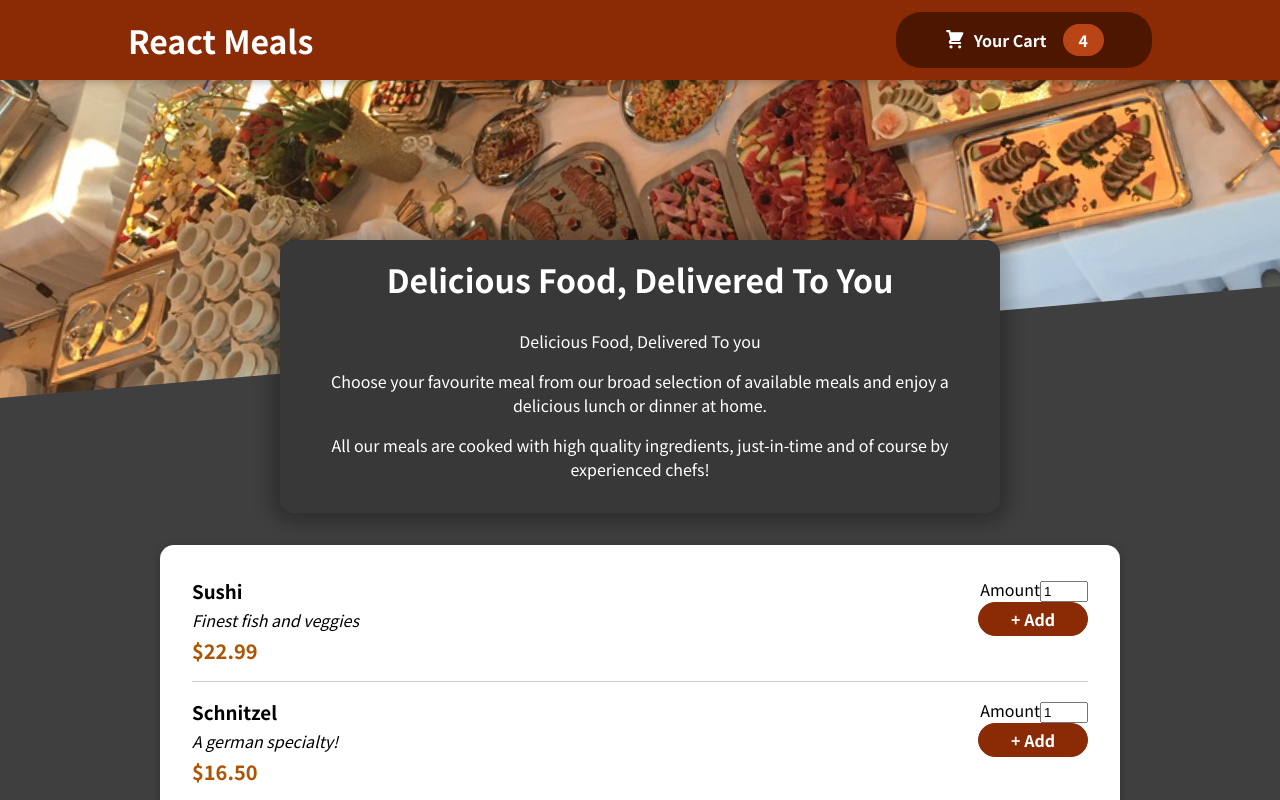
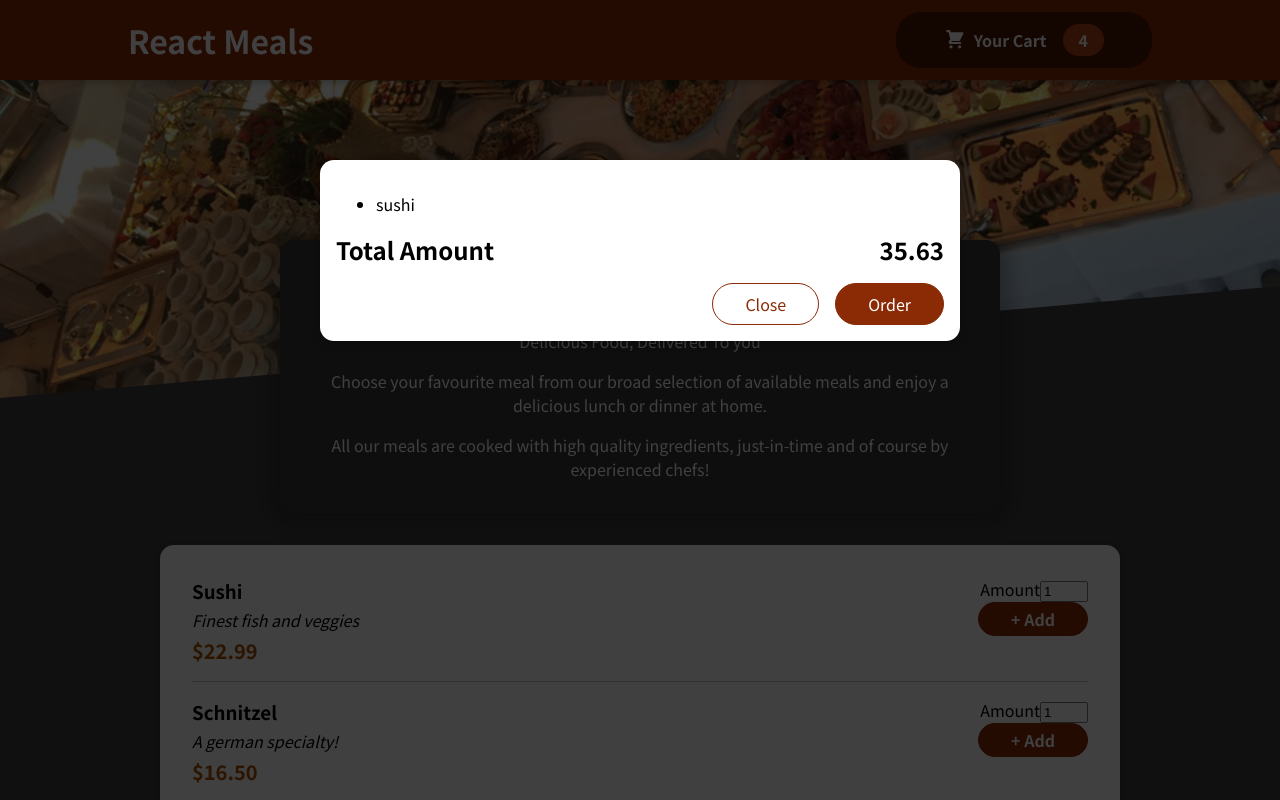
Before and after one commit to aindriu80/academind-food-app, a React (Create React App) app: page / in a window 1280 px wide. Shown: the top 800 px of the page. Built offline with nearby package versions, Linux system fonts and the light colour scheme.

Commit message:
Adding a Modal via a React Portal

```diff
--- a/public/index.html
+++ b/public/index.html
@@ -28,6 +28,7 @@
   </head>
   <body>
     <noscript>You need to enable JavaScript to run this app.</noscript>
+    <div id="overlays"></div>
     <div id="root"></div>
     <!--
       This HTML file is a template.
--- a/src/App.js
+++ b/src/App.js
@@ -1,10 +1,11 @@
 import { Fragment } from 'react'
 import Header from './components/Layout/Header'
 import Meals from './components/Meals/Meals'
-
+import Cart from './components/Cart/Cart'
 function App() {
   return (
     <Fragment>
+      <Cart />
       <Header />
       <main>
         <Meals />
--- a/src/components/Cart/Cart.js
+++ b/src/components/Cart/Cart.js
@@ -1,3 +1,4 @@
+import Modal from '../UI/Modal'
 import classes from './Cart.module.css'
 const Cart = (props) => {
   const cartItems = (
@@ -9,7 +10,7 @@
   )
 
   return (
-    <div>
+    <Modal>
       {cartItems}
       <div className={classes.total}>
         <span>Total Amount</span>
@@ -19,7 +20,7 @@
         <button className={classes['button--alt']}>Close</button>
         <button className={classes.button}>Order</button>
       </div>
-    </div>
+    </Modal>
   )
 }
 export default Cart
--- /dev/null
+++ b/src/components/UI/Modal.js
@@ -0,0 +1,31 @@
+import { Fragment } from 'react'
+import ReactDOM from 'react-dom'
+import classes from './Modal.module.css'
+
+const Backdrop = (props) => {
+  return <div className={classes.backdrop}></div>
+}
+
+const ModalOverlay = (props) => {
+  return (
+    <div className={classes.modal}>
+      <div className={classes.content}>{props.children}</div>
+    </div>
+  )
+}
+
+const portalElement = document.getElementById('overlays')
+
+const Modal = (props) => {
+  return (
+    <Fragment>
+      {ReactDOM.createPortal(<Backdrop />, portalElement)}
+      {ReactDOM.createPortal(
+        <ModalOverlay>{props.children}</ModalOverlay>,
+        portalElement
+      )}
+    </Fragment>
+  )
+}
+
+export default Modal
--- /dev/null
+++ b/src/components/UI/Modal.module.css
@@ -0,0 +1,40 @@
+.backdrop {
+  position: fixed;
+  top: 0;
+  left: 0;
+  width: 100%;
+  height: 100vh;
+  z-index: 20;
+  background-color: rgba(0, 0, 0, 0.75);
+}
+
+.modal {
+  position: fixed;
+  top: 20vh;
+  left: 5%;
+  width: 90%;
+  background-color: white;
+  padding: 1rem;
+  border-radius: 14px;
+  box-shadow: 0 2px 8px rgba(0, 0, 0, 0.25);
+  z-index: 30;
+  animation: slide-down 300ms ease-out forwards;
+}
+
+@media (min-width: 768px) {
+  .modal {
+    width: 40rem;
+    left: calc(50% - 20rem);
+  }
+}
+
+@keyframes slide-down {
+  from {
+    opacity: 0;
+    transform: translateY(-3rem);
+  }
+  to {
+    opacity: 1;
+    transform: translateY(0);
+  }
+}
```
